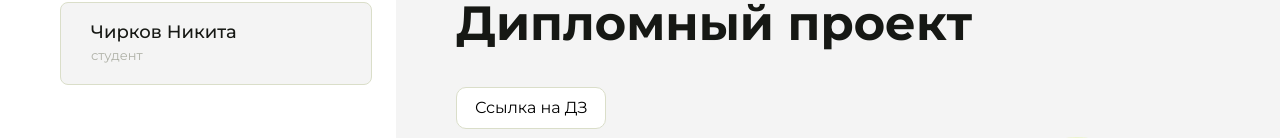
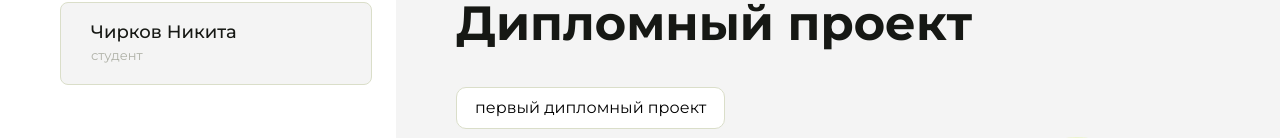
Before and after one commit to nikchirkov/homework, a plain HTML site: page index.html in a window 1280 px wide. Both pictures are taken after a click on the button "Дипломный проект". Shown: the part 151-289 px from the top of the page. Drawn offline with Linux system fonts and the light colour scheme.

Commit message:
Update index.html

```diff
--- a/index.html
+++ b/index.html
@@ -103,7 +103,7 @@
             <div class="content__block hidden" id="diplomBlock">
                 <div class="content__title">Дипломный проект</div>
                 <div class="content__list-diplom">
-                    <a href="ПАПКА-С-НОМЕРОМ-УРОКА">Ссылка на ДЗ</a>
+                    <a href="ПАПКА-С-НОМЕРОМ-УРОКА">первый дипломный проект</a>
                 </div>
                 <div class="content__decor">
                     <div class="content__decor-text">Давай проверим, чему ты научился!</div>
```
